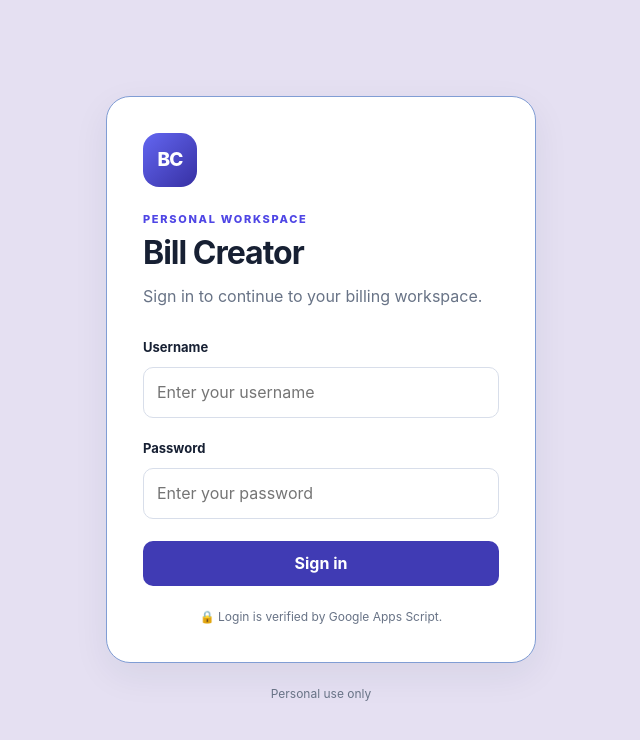
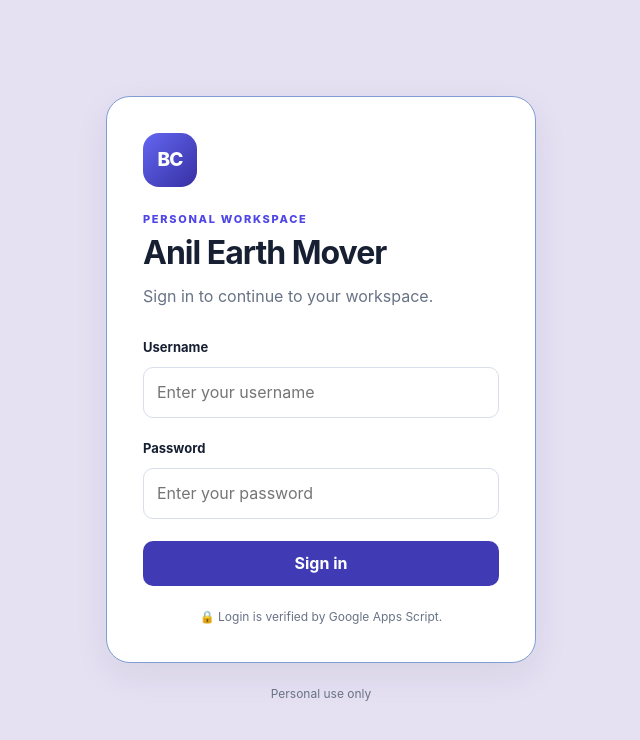
Before and after one commit to Abhi16082001/AEM-DM, a plain HTML site: page index.html in a window 1280 px wide. Shown: the whole page, without its empty margins (319-959 px from the left). Drawn offline with Linux system fonts and the light colour scheme.

Commit message:
Title changed

```diff
--- a/index.html
+++ b/index.html
@@ -4,7 +4,7 @@
   <meta charset="utf-8">
   <meta name="viewport" content="width=device-width, initial-scale=1">
   <link rel="icon" href="public/Earth.jpg" type="image/jpeg">
-  <title>Personal Bill Creator — Login</title>
+  <title>Anil Earth Mover — Login</title>
   <link rel="stylesheet" href="css/style.css">
   <script src="js/config.js" defer></script>
   <script src="js/login.js" defer></script>
@@ -14,8 +14,8 @@
     <section class="login-card" aria-labelledby="page-title">
       <div class="brand-mark" aria-hidden="true">BC</div>
       <p class="eyebrow">PERSONAL WORKSPACE</p>
-      <h1 id="page-title">Bill Creator</h1>
-      <p class="subheading">Sign in to continue to your billing workspace.</p>
+      <h1 id="page-title">Anil Earth Mover</h1>
+      <p class="subheading">Sign in to continue to your workspace.</p>
 
       <form id="login-form">
         <label for="username">Username</label>
```
